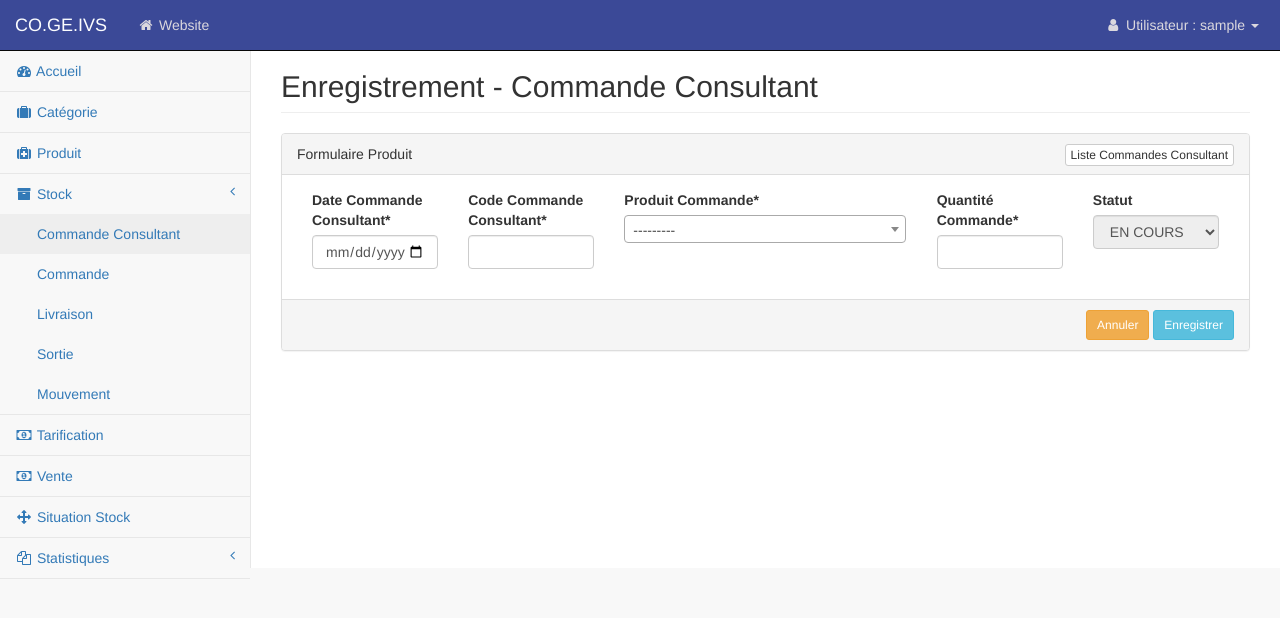
After one commit to ahjoel/Gestion-cabinet-medical, a Django app: page /create-commandeconsul in a window 1280 px wide. The commit adds this page. Shown: the top 618 px of the page. Run offline with Django 4.2, Linux system fonts and the light colour scheme; the visitor is signed in with stand-in values (Sample User, id 1); data that the repository does not hold is empty; some libraries are stand-ins or nearby versions.

Commit message:
coÃmmande consultant

```diff
--- a/stock/forms.py
+++ b/stock/forms.py
@@ -7,7 +7,7 @@ from django.contrib.auth.forms import UserCreationForm
 from django.contrib.auth.models import User
 
 from stock.models import Categorie, Produit, Commande, LigneCommande, Livraison, LigneLivraison, Mouvement, \
-    Tarification, Vente, LigneVente
+    Tarification, Vente, LigneVente, CommandeConsultant
 
 
 class RegisterForm(UserCreationForm):
@@ -49,6 +49,35 @@ class ProduitForm(forms.ModelForm):
     class Meta:
         model = Produit
         fields = ['codeP', 'categorie', 'nomP', 'descriptP', 'quantiteMinP', 'mesureP']
+
+
+class CommandeConsultantForm(forms.ModelForm):
+    EN_COURS = 'EN COURS'
+    TRAITEE = 'TRAITEE'
+    NON_DISPO = 'PDT RUPTURE STOCK'
+    CHOIX = [
+        (EN_COURS, 'EN COURS'),
+        (TRAITEE, 'TRAITEE'),
+        (NON_DISPO, 'PDT RUPTURE STOCK'),
+    ]
+    codeC = forms.CharField(label="Code Commande Consultant", required=True, widget=forms.TextInput(attrs={'class': 'form-control'}))
+    dateC = forms.DateField(label="Date Commande Consultant", required=True, widget=forms.DateInput(format='%Y-%m-%d', attrs={'type': 'date', 'class': 'form-control'}))
+    produit = forms.ModelChoiceField(queryset=Produit.objects.filter(disponibleP=True).order_by('-id'),
+                                     label="Produit Commande", required=True, widget=forms.Select(
+            attrs={'class': 'form-control'}))
+    qte = forms.IntegerField(label="Quantité Commande", required=True, widget=forms.TextInput(attrs={'class': 'form-control'}))
+    statut = forms.ChoiceField(label="Statut Commande", choices=CHOIX, required=True, widget=forms.Select(attrs={'class': 'form-control'}))
+
+    def __init__(self, *args, **kwargs):
+        statutd = kwargs.pop('statutd', False)  # Par défaut, le champ n'est pas désactivé
+        super(CommandeConsultantForm, self).__init__(*args, **kwargs)
+
+        if statutd:
+            self.fields['statut'].widget.attrs['disabled'] = 'disabled'
+
+    class Meta:
+        model = CommandeConsultant
+        fields = ['codeC', 'dateC', 'produit', 'qte', 'statut']
 
 
 class CommandeForm(forms.ModelForm):
--- a/stock/templates/accueil/accueil.html
+++ b/stock/templates/accueil/accueil.html
@@ -16,7 +16,7 @@
             <div class="panel-heading">
                 <div class="row">
                     <div class="col-xs-3">
-                        <i class="fa fa-comments fa-5x"></i>
+                        <i class="fa fa-money fa-5x"></i>
                     </div>
                     <div class="col-xs-9 text-right">
                         <div class="huge" style="font-size: 30px">{{total_ht|floatformat }} F.CFA</div>
@@ -85,7 +85,7 @@
             <div class="panel-heading">
                 <div class="row">
                     <div class="col-xs-3">
-                        <i class="fa fa-support fa-5x"></i>
+                        <i class="fa fa-truck fa-5x"></i>
                     </div>
                     <div class="col-xs-9 text-right">
                         <div class="huge" style="font-size: 30px">{{produitcommandes_livre}}</div>
--- a/stock/templates/base.html
+++ b/stock/templates/base.html
@@ -6,7 +6,7 @@
     <meta http-equiv="X-UA-Compatible" content="IE=edge">
     <meta name="viewport" content="width=device-width, initial-scale=1">
 
-    <title>PHARMA - App</title>
+    <title>CO.GE.IVS - App</title>
     {% load static %}
 
     <!-- Bootstrap Core CSS -->
@@ -51,7 +51,7 @@
     <!-- Navigation -->
     <nav class="navbar navbar-inverse navbar-fixed-top" role="navigation">
         <div class="navbar-header">
-            <a class="navbar-brand" href="index.html">Pharma</a>
+            <a class="navbar-brand" href="{% url '/' %}">CO.GE.IVS</a>
         </div>
 
         <button type="button" class="navbar-toggle" data-toggle="collapse" data-target=".navbar-collapse">
@@ -62,7 +62,7 @@
         </button>
 
         <ul class="nav navbar-nav navbar-left navbar-top-links">
-            <li><a href="#"><i class="fa fa-home fa-fw"></i> Website</a></li>
+            <li><a href=""><i class="fa fa-home fa-fw"></i> Website</a></li>
         </ul>
 
         <ul class="nav navbar-right navbar-top-links">
@@ -169,12 +169,20 @@
                 <li>
                     <a><i class="fa fa-archive fa-fw"></i> Stock<span class="fa arrow"></span></a>
                     <ul class="nav nav-second-level
-                    {% if url_name == 'lcommandes' or url_name == 'create-lcommandes' or url_name == 'update-produitcommande' or url_name == 'delete-produitcommande' or url_name == 'livraisons' %}
+                    {% if url_name == 'commandeconsuls' or url_name == 'lcommandes' or url_name == 'create-lcommandes' or url_name == 'update-produitcommande' or url_name == 'delete-produitcommande' or url_name == 'livraisons' %}
                         collapse in
                     {% endif %}
                     {% if url_name == 'create-llivraisons' or url_name == 'update-llivraisons' or url_name == 'delete-llivraisons' %}
                         collapse in
+                    {% endif %}
+                    {% if url_name == 'create-commandeconsul' or url_name == 'update-commandeconsul' or url_name == 'delete-commandeconsul' %}
+                        collapse in
                     {% endif %}">
+                        <li>
+                            <a class="{% if url_name == 'commandeconsuls' or url_name == 'create-commandeconsul' or url_name == 'update-commandeconsul' or url_name == 'delete-commandeconsul' %}
+                                            active
+                                       {% endif %}" href="commandeconsuls">Commande Consultant</a>
+                        </li>
                         <li>
                             <a class="{% if url_name == 'lcommandes' or url_name == 'create-lcommandes' or url_name == 'update-produitcommande' or url_name == 'delete-produitcommande' %}
                                             active
@@ -186,7 +194,7 @@
                                        {% endif %}" href="livraisons">Livraison</a>
                         </li>
                         <li>
-                            <a href="notifications.html">Sortie</a>
+                            <a href="">Sortie</a>
                         </li>
                         <li>
                             <a href="typography.html">Mouvement</a>
--- /dev/null
+++ b/stock/templates/commandeconsultant/commandeconsultant_form.html
@@ -0,0 +1,91 @@
+{% extends '../base.html' %}
+
+{% block content %}
+
+{% load crispy_forms_tags %}
+
+<div class="row">
+    <div class="col-lg-12">
+        <h2 class="page-header">{{ titre }} - Commande Consultant</h2>
+    </div>
+</div>
+
+{% if messages %}
+<div class="container">
+        <div class="col-md-4" style="margin-left: 955px">
+            <div class="alert alert-success" role="alert">
+                {% for message in messages %}
+                    {{message}}
+                {% endfor %}
+                <button type="button" class="close" data-dismiss="alert" aria-label="Close">
+                    <span aria-hidden="true">&times;</span>
+                </button>
+            </div>
+        </div>
+</div>
+{% endif %}
+
+<div class="row">
+    <div class="col-lg-12">
+        <div class="panel panel-default">
+            <div class="panel-heading">
+                Formulaire Produit
+
+                <div class="pull-right">
+                    <div class="btn-group">
+                        <a href="/commandeconsuls" class="btn btn-default btn-xs">
+                            Liste Commandes Consultant
+                        </a>
+                    </div>
+                </div>
+            </div>
+            <form role="form" method="post" autocomplete="off">
+                {% csrf_token %}
+                <div class="panel-body">
+                        <div class="form-row">
+                            <div class="form-group col-md-2">
+                                {{ form.dateC|as_crispy_field }}
+                            </div>
+                            <div class="form-group col-md-2">
+                                {{ form.codeC|as_crispy_field }}
+                            </div>
+                            <div class="form-group col-md-4">
+                                {{ form.produit|as_crispy_field }}
+                            </div>
+                            <div class="form-group col-md-2">
+                                {{ form.qte|as_crispy_field }}
+                            </div>
+                            {% if form.produit %}
+                            <div class="form-group col-md-2">
+                                <label for="statut">Statut</label>
+                                <select name="statut" id="statut" class="form-control"  readonly="true">
+                                    <option value="EN COURS">EN COURS</option>
+                                    <option value="TRAITEE">TRAITEE</option>
+                                    <option value="NON_DISPO">PDT RUPTURE STOCK</option>
+                                </select>
+                            </div>
+                            {% endif %}
+                        </div>
+                </div>
+                <div class="panel-footer">
+                    <div class="text-right">
+                            <button type="reset" class="btn btn-sm btn-warning">Annuler</button>
+                            <button type="submit" class="btn btn-sm btn-info">Enregistrer</button>
+                    </div>
+                </div>
+            </form>
+        </div>
+    </div>
+</div>
+
+{% endblock %}
+
+{% block js %}
+<script type="text/javascript">
+    $(document).ready(function () {
+        $('#id_produit').select2({
+
+        });
+    });
+</script>
+{% endblock %}
--- a/stock/templates/registration/login.html
+++ b/stock/templates/registration/login.html
@@ -8,7 +8,7 @@
         <meta name="description" content="">
         <meta name="author" content="">
 
-        <title>PHARMA - App</title>
+        <title>CO.GE.IVS  - App</title>
         {% load static %}
         <!-- Bootstrap Core CSS -->
         <link href="{% static 'stock/css/bootstrap.min.css' %}" rel="stylesheet">
@@ -37,7 +37,7 @@
                 <div class="col-md-4 col-md-offset-4">
                     <div class="login-panel panel panel-default">
                         <div class="panel-heading">
-                            <h3 class="panel-title">Connexion Pharma</h3>
+                            <h3 class="panel-title">Authentification - CO.GE.IVS</h3>
                         </div>
                         <div class="panel-body">
                             <form role="form" method="post">
--- a/stock/templates/registration/sign_up.html
+++ b/stock/templates/registration/sign_up.html
@@ -8,7 +8,7 @@
         <meta name="description" content="">
         <meta name="author" content="">
 
-        <title>PHARMA - App</title>
+        <title>CO.GE.IVS - App</title>
         {% load static %}
         <!-- Bootstrap Core CSS -->
         <link href="{% static 'stock/css/bootstrap.min.css' %}" rel="stylesheet">
@@ -37,7 +37,7 @@
                 <div class="col-md-4 col-md-offset-4">
                     <div class="login-panel panel panel-default">
                         <div class="panel-heading">
-                            <h3 class="panel-title">Inscription - Pharma</h3>
+                            <h3 class="panel-title">Inscription - CO.GE.IVS</h3>
                         </div>
                         <div class="panel-body">
                             <form role="form" method="post">
--- a/stock/urls.py
+++ b/stock/urls.py
@@ -14,6 +14,11 @@ urlpatterns = [
     path('create-produit', views.create_produit, name='create-produit'),
     path('update-produit/<int:id>', views.update_produit, name='update-produit'),
     path('delete-produit/<int:id>', views.delete_produit, name='delete-produit'),
+
+    path('commandeconsuls', views.commandeconsuls, name='commandeconsuls'),
+    path('create-commandeconsul', views.create_commandeconsul, name='create-commandeconsul'),
+    path('update-commandeconsul/<int:id>', views.update_commandeconsul, name='update-commandeconsul'),
+    path('delete-commandeconsul/<int:id>', views.delete_commandeconsul, name='delete-commandeconsul'),
 
     path('lcommandes', views.listCommande, name='lcommandes'),
     path('create-lcommandes', views.create_listcommande, name='create-lcommandes'),
--- a/stock/views.py
+++ b/stock/views.py
@@ -19,9 +19,9 @@ from django.utils import timezone
 from django.views import View
 from django.http import *
 from stock.forms import RegisterForm, CategoryForm, ProduitForm, LigneCommandeForm, LigneLivraisonForm, \
-    TarificationForm, LigneVenteForm
+    TarificationForm, LigneVenteForm, CommandeConsultantForm
 from stock.models import Categorie, Produit, Commande, LigneCommande, LigneLivraison, Livraison, Mouvement, \
-    Tarification, Vente, LigneVente
+    Tarification, Vente, LigneVente, CommandeConsultant
 
 
 def sign_up(request):
@@ -158,6 +158,56 @@ def delete_produit(request, id):
         return redirect('/produits')
 
     return render(request, 'produit/produits.html', {'produit': produit})
+
+
+@login_required(login_url="/login")
+def commandeconsuls(request):
+    commandeconsuls = CommandeConsultant.objects.filter(disponible=True).order_by('-id')
+    return render(request, 'commandeconsultant/commandeconsultants.html', {"commandeconsuls": commandeconsuls})
+
+
+@login_required(login_url="/login")
+def create_commandeconsul(request):
+    titre = "Enregistrement"
+    if request.method == 'POST':
+        form = CommandeConsultantForm(request.POST)
+        if form.is_valid():
+            cm = form.save(commit=False)
+            cm.auteurC = request.user
+            cm.save()
+            messages.success(request, "Enregistrement effectué", extra_tags='custom-success')
+            return redirect("/create-commandeconsul")
+    else:
+        form = CommandeConsultantForm(statutd=True)
+
+    return render(request, 'commandeconsultant/commandeconsultant_form.html',  {"form": form, "titre": titre})
+
+
+@login_required(login_url="/login")
+def update_commandeconsul(request, id):
+    titre = "Modification"
+    cm = get_object_or_404(CommandeConsultant, id=id)
+    form = CommandeConsultantForm(request.POST or None, instance=cm)
+
+    if form.is_valid():
+        form.save()
+        messages.success(request, "Modification effectuée", extra_tags='custom-success')
+        return redirect('/commandeconsuls')
+
+    return render(request, 'commandeconsultant/commandeconsultant_form.html', {'form': form, "titre": titre})
+
+
+@login_required(login_url="/login")
+def delete_commandeconsul(request, id):
+    cm = get_object_or_404(CommandeConsultant, id=id)
+
+    if cm:
+        cm.disponible = False
+        cm.save()
+        messages.success(request, "Suppression effectuée", extra_tags='custom-success')
+        return redirect('/commandeconsuls')
+
+    return render(request, 'commandeconsultant/commandeconsultants.html', {'cm': cm})
 
 
 @login_required(login_url="/login")
```
Also changed, not shown: stock/models.py (+23 -0 lines), stock/templates/commandeconsultant/commandeconsultants.html (added, +131 -0 lines), stock/migrations/0014_commandeconsultant.py (added), 1 other file.
